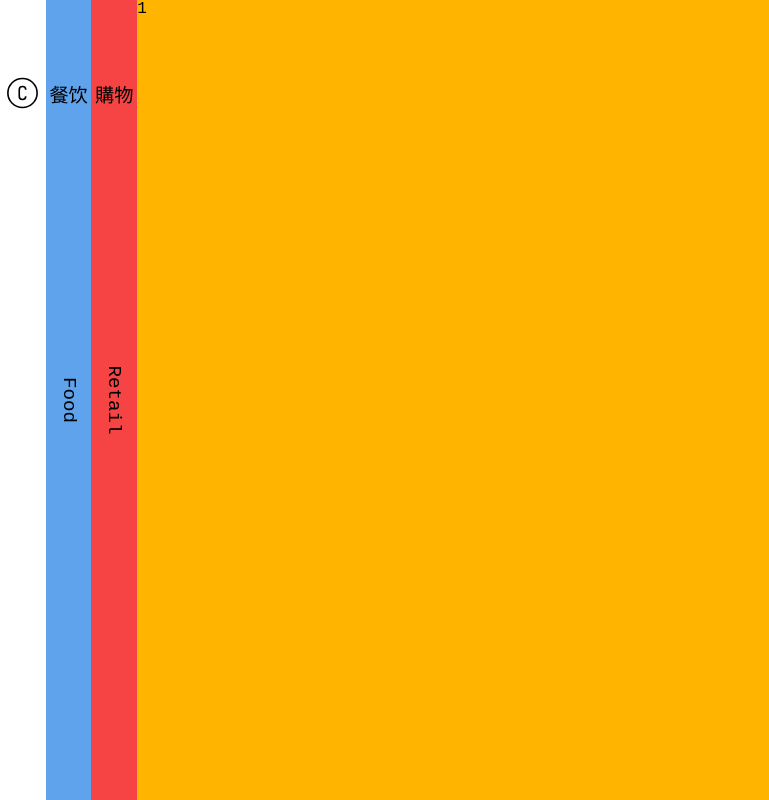
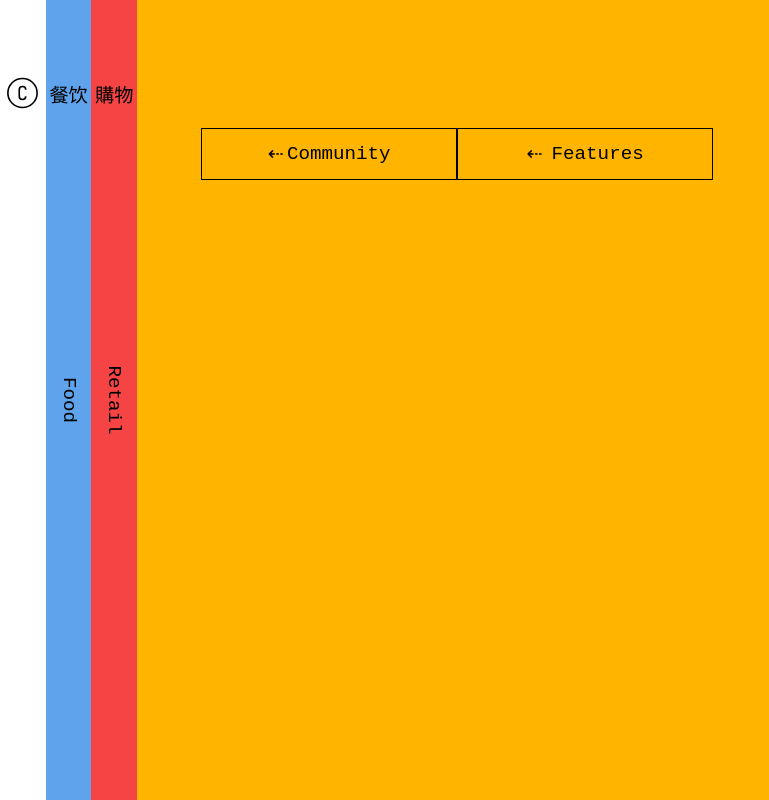
Before and after one commit to alvaromd99/canal-street-market, a React (Vite) app: page /community/feature/1 in a window 1280 px wide. Shown: the whole page, without its empty margins (0-769 px from the left). Built offline with nearby package versions, Linux system fonts and the light colour scheme; a small style sheet from the web is missing.

Commit message:
fix the routes

```diff
--- a/src/pages/community/Community.tsx
+++ b/src/pages/community/Community.tsx
@@ -58,28 +58,28 @@ export default function Community() {
 							'https://images.prismic.io/canalstreetmarket/ad63bd2481b47c4b95e0ce8eb265658541ace7f4_001-1-1.jpg?auto=compress,format'
 						}
 						title={'CSM Community - AMDC'}
-						location={'/community/feature/AMDC'}
+						location={'/community/feature/amdc'}
 					/>
 					<FeaturedCard
 						imgSrc={
 							'https://images.prismic.io/canalstreetmarket/9c41db6b59d689aeda46a6a6405d8767649629c4_joejoe.jpg?auto=compress,format'
 						}
 						title={"CSM Community - Joe's Steam Rice Rolls"}
-						location={''}
+						location={'/community/feature/joe-rong'}
 					/>
 					<FeaturedCard
 						imgSrc={
 							'https://images.prismic.io/canalstreetmarket/b41fd97ada7c19360a17c6007020ddcc3aba6b6f_002-1.jpg?auto=compress,format'
 						}
 						title={'CSM Community - Bereop Tech'}
-						location={''}
+						location={'/community/feature/csm-community'}
 					/>
 					<FeaturedCard
 						imgSrc={
 							'https://images.prismic.io/canalstreetmarket/fe8a44c7efc3e71cd5443ec833069561bd3ff1a7_01-1.jpg?auto=compress,format'
 						}
 						title={'CSM Community - Izakaya'}
-						location={''}
+						location={'/community/feature/csm-community---izakaya'}
 					/>
 				</div>
 			</section>
--- a/src/pages/community/CommunityFeatures.tsx
+++ b/src/pages/community/CommunityFeatures.tsx
@@ -44,21 +44,21 @@ export default function CommunityFeatures() {
 							'https://images.prismic.io/canalstreetmarket/9c41db6b59d689aeda46a6a6405d8767649629c4_joejoe.jpg?auto=compress,format'
 						}
 						title={"CSM Community - Joe's Steam Rice Rolls"}
-						location={''}
+						location={'/community/feature/joe-rong'}
 					/>
 					<FeaturedCard
 						imgSrc={
 							'https://images.prismic.io/canalstreetmarket/b41fd97ada7c19360a17c6007020ddcc3aba6b6f_002-1.jpg?auto=compress,format'
 						}
 						title={'CSM Community - Bereop Tech'}
-						location={''}
+						location={'/community/feature/csm-community'}
 					/>
 					<FeaturedCard
 						imgSrc={
 							'https://images.prismic.io/canalstreetmarket/fe8a44c7efc3e71cd5443ec833069561bd3ff1a7_01-1.jpg?auto=compress,format'
 						}
 						title={'CSM Community - Izakaya'}
-						location={''}
+						location={'/community/feature/csm-community---izakaya'}
 					/>
 				</section>
 
--- a/src/pages/community/Feature.tsx
+++ b/src/pages/community/Feature.tsx
@@ -1,3 +1,4 @@
+import BackBtn from '../../components/btn/BackBtn'
 import { communityFeatures } from '../../constants/constants'
 import { findFeaturesByName } from '../../utils/findFeatureByName'
 import './feature.css'
@@ -6,5 +7,15 @@ export default function Feature({ name }: { name: string }) {
 	const feature = findFeaturesByName(communityFeatures, name)
 	console.log(feature?.name)
 
-	return <div>{name}</div>
+	return (
+		<div className='feature-page'>
+			<section className='feature-header'>
+				<div className='header-btn-wrapper'>
+					<BackBtn text={'Community'} location={'/community'} />
+					<BackBtn text={'Features'} location={'/community/feature'} />
+				</div>
+				<p className='header-letter'>{feature?.letter}</p>
+			</section>
+		</div>
+	)
 }
--- a/src/pages/community/communityFeatures.css
+++ b/src/pages/community/communityFeatures.css
@@ -18,6 +18,10 @@
 		&:hover {
 			background-color: var(--letter-color);
 		}
+	}
+
+	.fading-in {
+		animation: fadeIn 1.5s ease-out forwards;
 	}
 
 	.header-section {
--- a/src/pages/community/feature.css
+++ b/src/pages/community/feature.css
@@ -0,0 +1,38 @@
+.feature-page {
+	min-height: 100dvh;
+	display: flex;
+	flex-direction: column;
+	padding-top: 8rem;
+	padding-bottom: 1rem;
+
+	section {
+		padding-inline: 4rem;
+	}
+
+	button {
+		background-color: var(--community-color);
+
+		&:hover {
+			background-color: var(--letter-color);
+		}
+	}
+
+	.fading-in {
+		animation: fadeIn 1.5s ease-out forwards;
+	}
+
+	.feature-header {
+		display: flex;
+		align-items: center;
+		justify-content: space-between;
+
+		.header-btn-wrapper {
+			display: flex;
+			align-items: center;
+		}
+
+		.header-letter {
+			font-size: 4rem;
+		}
+	}
+}
```
